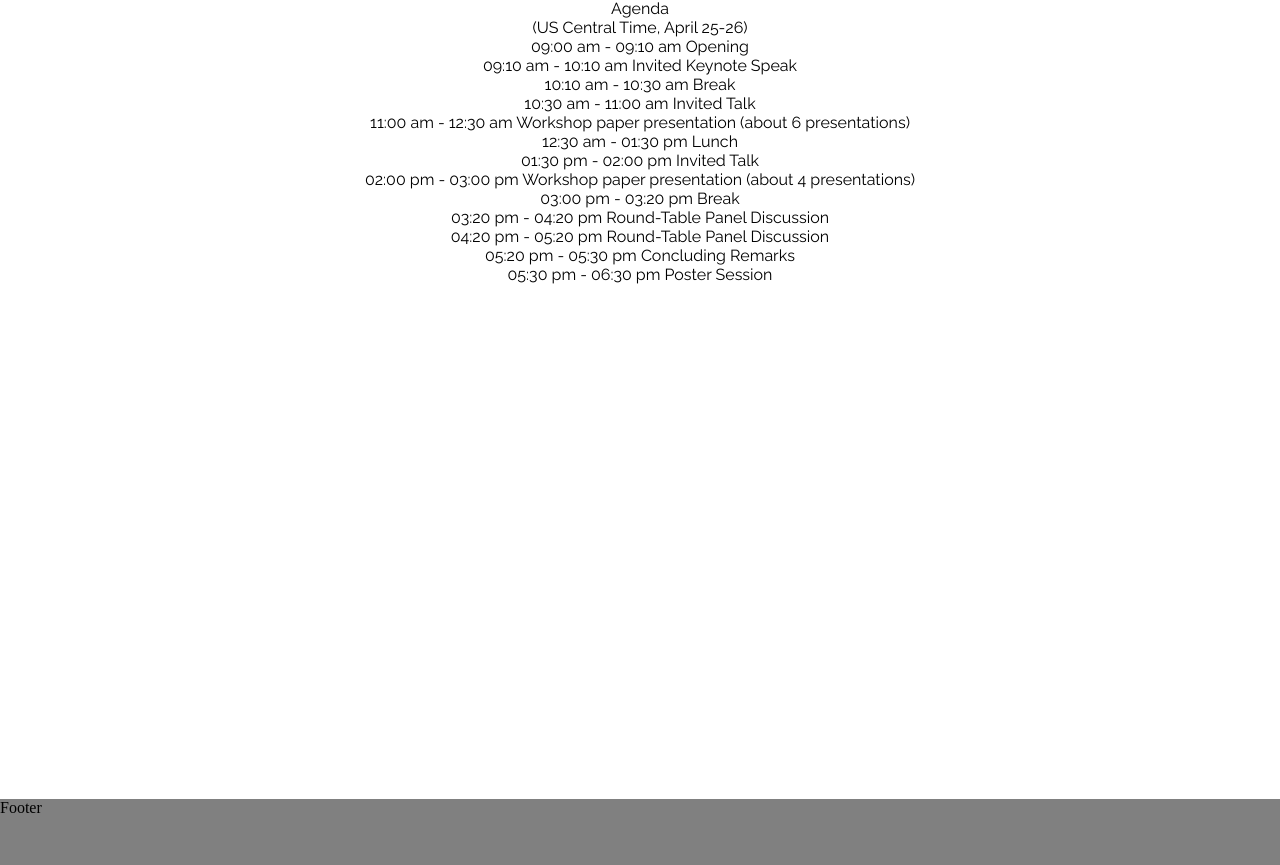
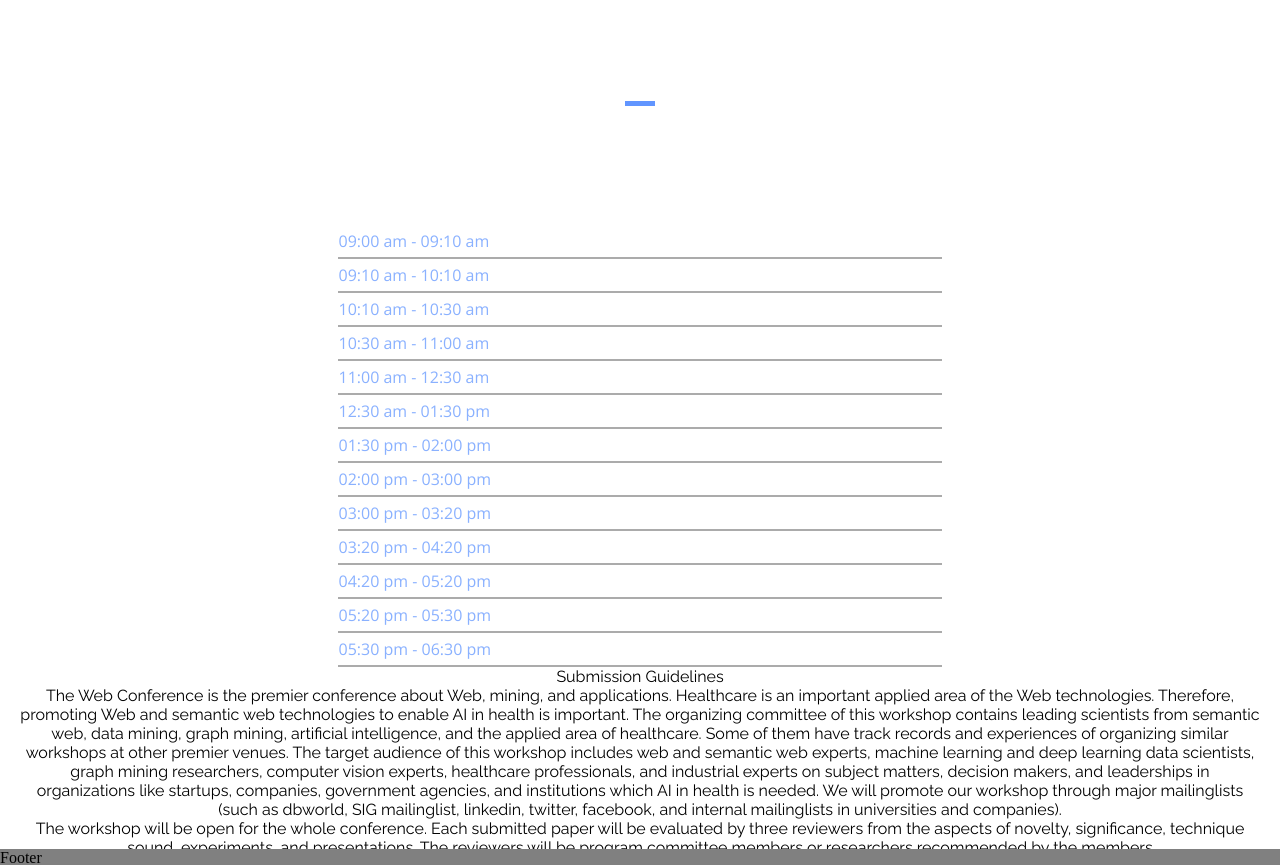
Before and after one commit to zengjilie/conference-web, a React (Create React App) app: page / in a window 1280 px wide. Shown: the part 2644-3509 px from the top of the page. Built offline with nearby package versions, Linux system fonts and the light colour scheme.

Commit message:
finished agenda

```diff
--- a/src/components/KeynoteCard.js
+++ b/src/components/KeynoteCard.js
@@ -3,7 +3,6 @@ import '../stylesheets/keynote-card.css';
 import CloseIcon from '@mui/icons-material/Close';
 
 function KeynoteCard({ isOpen, name, keynote, link, openKeynote }) {
-    console.log(isOpen);
     return (
         <div
             className={isOpen ? 'keynote-box' : 'inactive'}>
--- a/src/components/SpeakerCard.js
+++ b/src/components/SpeakerCard.js
@@ -5,7 +5,6 @@ import KeynoteCard from './KeynoteCard';
 
 function SpeakerCard({ name, institution, image, link, keynote }) {
     const [isOpen, setIsOpen] = useState(false);
-    // const [isOpen, setIsOpen] = useState(true);
 
     const openKeynote = () => {
         setIsOpen(!isOpen);
--- a/src/sections/Agenda.js
+++ b/src/sections/Agenda.js
@@ -26,18 +26,34 @@ function Agenda() {
       <p className='agenda-title'>
         Agenda
       </p>
-      <p className='agenda-time'>
+      <p className='agenda-date'>
         (US Central Time, April 25-26)
       </p>
 
-      {agendaData?.map((item, index) => {
-        return (
-          <div key={index} className='agenda-wrapper'>
-            <p>{item.time} {item.event}</p>
-          </div>
-        )
-      })}
+      <div className='agenda-wrapper'>
+        {agendaData?.map((item, index) => {
+          return (
+            <div className='agenda-info' key={index}>
+              <p className='agenda-time'>{item.time}</p>
+              <p className='agenda-event'>{item.event}</p>
+            </div>
+          )
+        })}
+      </div>
 
+      {/* sumission submodule */}
+      <p className='submissino-title'>Submission Guidelines</p>
+      <p className='submission-intro'>The Web Conference is the premier conference about Web, mining, and applications. Healthcare is an important applied area of the Web technologies. Therefore, promoting Web and semantic web technologies to enable AI in health is important. The organizing committee of this workshop contains leading scientists from semantic web, data mining, graph mining, artificial intelligence, and the applied area of healthcare. Some of them have track records and experiences of organizing similar workshops at other premier venues. The target audience of this workshop includes web and semantic web experts, machine learning and deep learning data scientists, graph mining researchers, computer vision experts, healthcare professionals, and industrial experts on subject matters, decision makers, and leaderships in organizations like startups, companies, government agencies, and institutions which AI in health is needed. We will promote our workshop through major mailinglists (such as dbworld, SIG mailinglist, linkedin, twitter, facebook, and internal mailinglists in universities and companies).</p>
+      <p className='submission-detial'>The workshop will be open for the whole conference. Each submitted paper will be evaluated by three reviewers from the aspects of novelty, significance, technique sound, experiments, and presentations. The reviewers will be program committee members or researchers recommended by the members</p>
+      <p className='submission-detial'>The selected workshop papers will be extended and published by Journal of Data Intelligence.</p>
+      <p className='submission-detial'>All papers submitted should have a maximum length of 8 pages and demo papers should be no more than 4 pages. All must be prepared using the <a href="https://www.acm.org/publications/proceedings-template">ACM camera-ready template</a> . Authors are required to submit their papers electronically in PDF format.
+      </p>
+      <p className='submission-link'>
+        Please submit your papers at
+        <a href="https://easychair.org/conferences/?conf=aiinhealthatthewebco0">https://easychair.org/conferences/?conf=aiinhealthatthewebco0</a>
+      </p>
+
+      {/* background image */}
       <div className={bg ? 'agenda-bg' : 'nothing'}></div>
     </div >
   )
--- a/src/stylesheets/agenda.css
+++ b/src/stylesheets/agenda.css
@@ -6,13 +6,64 @@
     text-align: center;
     overflow: hidden;
     height:100vh;
+    margin-top: 50px;
+}
+
+.agenda-title{
+    display: inline-block;
+    font-size: 2rem;
+    font-weight: 700;
+    text-align: center;
+    margin-bottom: 60px;
+    position: relative;
+    color:white;
+}
+.agenda-title::before{
+    content: "";
+    display: block;
+    height: 5px;
+    width: 30px;
+    background-color: rgb(97,149,255);
+    position: absolute;
+    bottom: -20px;
+    left: 50%;
+    transform: translate(-15px);
+}
+
+.agenda-date{
+    display: inline-block;
+    font-size: 1rem;
+    font-weight: 700;
+    text-align: center;
+    margin-bottom: 60px;
+    position: relative;
+    color:white;
+}
+
+.agenda-info{
+    display: grid;
+    grid-template-columns: 1fr 2fr;
+    padding: 5px 0;
+    border-bottom: 2px solid rgba(46, 46, 46,0.4);
+}
+
+.agenda-time{
+    margin-right: auto;
+    color:rgb(138, 177, 255);
+    font-family:'Open Sans','san-serifs';
+}
+
+.agenda-event{
+    margin-right:auto;
+    color:white;
+    font-family:'Open Sans','san-serifs';
 }
 
 .agenda-bg{
     height:100vh;
     width:100vw;
     background-image:
-        linear-gradient(to bottom,rgba(0,0,0,0.7),rgba(0,0,0,0.7)),
+        linear-gradient(to bottom,rgba(0,0,0,0.8),rgba(0,0,0,0.8)),
         url("../../public/data/images/bg/bg1.jpg")
     ;
     background-color:rgba(63, 63, 63, 0.7);
--- a/src/stylesheets/introducation.css
+++ b/src/stylesheets/introducation.css
@@ -31,7 +31,7 @@
     position:absolute;
     bottom:-20px;
     left:50%;
-    transform:translate(-10px);
+    transform:translate(-15px);
 }
 
 .intro-text{
```
